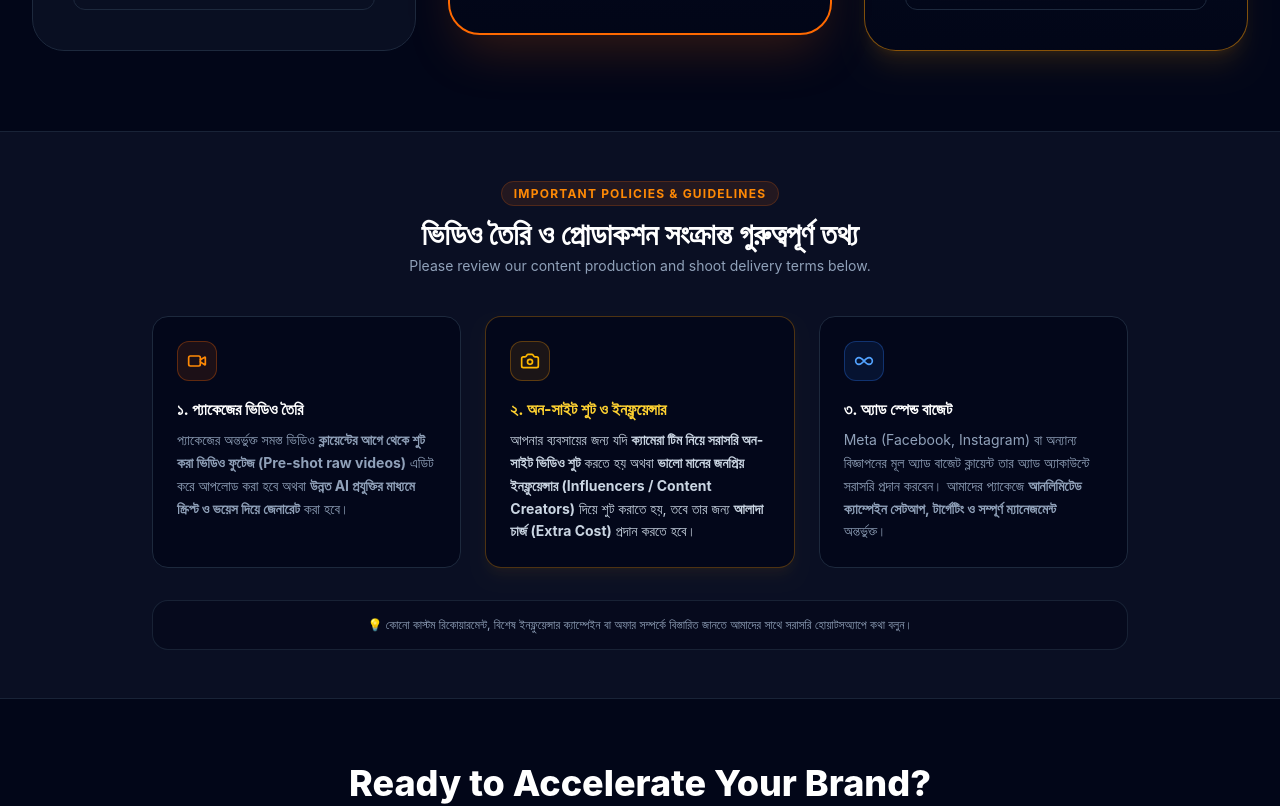
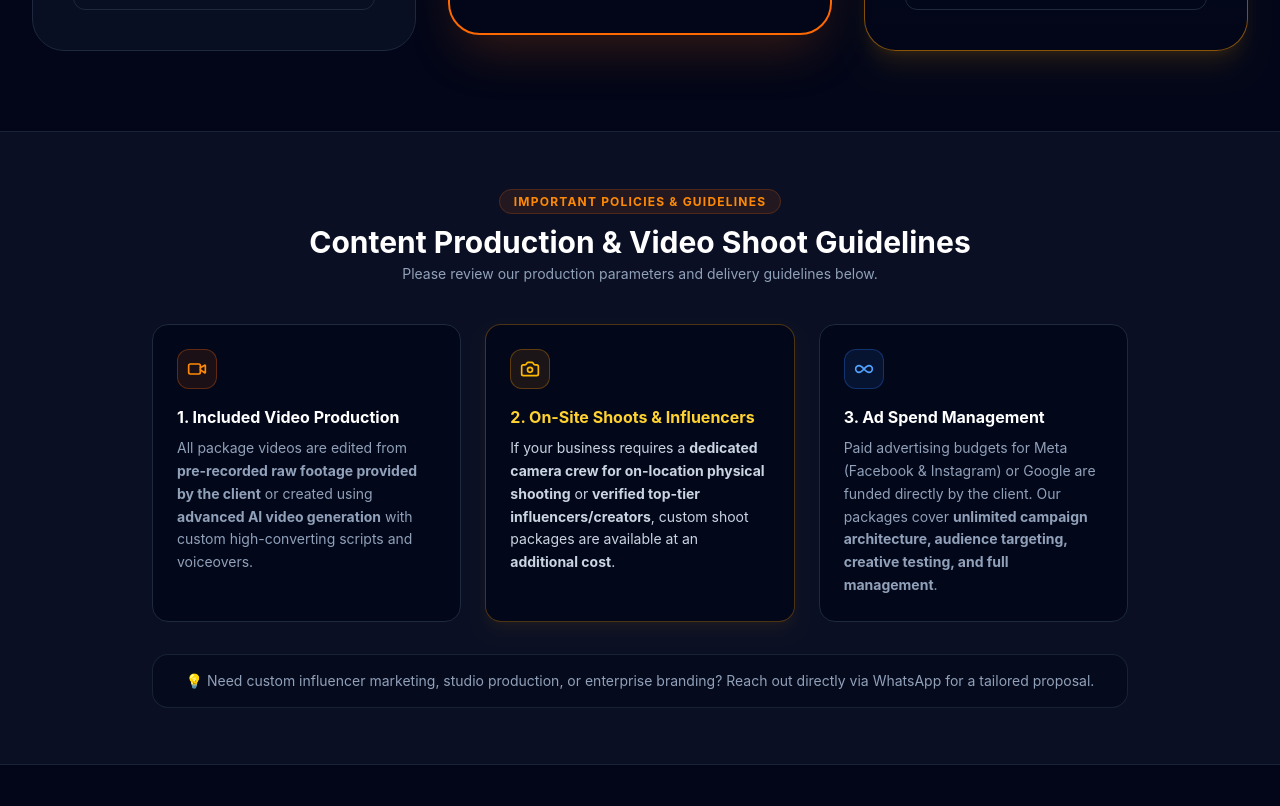
Before and after one commit to jaydeb-jana/Arventa-Ventures, a React (Vite) app: page /pricing in a window 1280 px wide. Shown: the part 1780-2586 px from the top of the page. Built offline with nearby package versions, Linux system fonts and the light colour scheme.

Commit message:
style: convert all text to professional English across home and pricing pages

```diff
--- a/src/components/sections/HomePart4.tsx
+++ b/src/components/sections/HomePart4.tsx
@@ -189,7 +189,7 @@ export function PricingPreview() {
       </div>
       <div className="max-w-5xl mx-auto mt-8 text-center space-y-1">
         <p className="text-slate-400 text-xs italic">
-          * প্যাকেজের অন্তর্ভুক্ত ভিডিওগুলো ক্লায়েন্টের আগে থেকে শুট করা ফুটেজ বা AI দ্বারা তৈরি হবে। আলাদা ক্যামেরা শুট বা ইনফ্লুয়েন্সার মার্কেটিংয়ের জন্য অতিরিক্ত ফি প্রযোজ্য।
+          * Package videos are produced using client pre-recorded raw footage or cutting-edge AI generation. On-site camera shoots or influencer collaborations incur separate production fees.
         </p>
         <p className="text-slate-500 text-xs italic">
           * Ad spend budget will be provided directly by the client to Meta/Google ad accounts.
--- a/src/pages/Pricing.tsx
+++ b/src/pages/Pricing.tsx
@@ -211,18 +211,18 @@ export default function Pricing() {
         </div>
       </Section>
 
-      {/* Explicit Video Shoot & Influencer Guidelines (Requested by user) */}
-      <section className="py-12 bg-slate-900/60 border-y border-slate-800/80">
+      {/* Explicit Video Shoot & Influencer Guidelines */}
+      <section className="py-14 bg-slate-900/60 border-y border-slate-800/80">
         <div className="max-w-5xl mx-auto px-6">
           <div className="text-center mb-10">
-            <span className="text-xs font-bold text-orange-400 uppercase tracking-widest bg-orange-500/10 px-3 py-1 rounded-full border border-orange-500/20">
+            <span className="text-xs font-bold text-orange-400 uppercase tracking-widest bg-orange-500/10 px-3.5 py-1 rounded-full border border-orange-500/20">
               Important Policies & Guidelines
             </span>
             <h2 className="text-2xl sm:text-3xl font-bold text-white mt-3">
-              ভিডিও তৈরি ও প্রোডাকশন সংক্রান্ত গুরুত্বপূর্ণ তথ্য
+              Content Production & Video Shoot Guidelines
             </h2>
             <p className="text-slate-400 text-sm mt-1">
-              Please review our content production and shoot delivery terms below.
+              Please review our production parameters and delivery guidelines below.
             </p>
           </div>
 
@@ -233,10 +233,10 @@ export default function Pricing() {
                 <Video className="w-5 h-5" />
               </div>
               <h3 className="text-base font-bold text-white mb-2">
-                ১. প্যাকেজের ভিডিও তৈরি
+                1. Included Video Production
               </h3>
               <p className="text-slate-400 text-xs sm:text-sm leading-relaxed flex-1">
-                প্যাকেজের অন্তর্ভুক্ত সমস্ত ভিডিও <strong>ক্লায়েন্টের আগে থেকে শুট করা ভিডিও ফুটেজ (Pre-shot raw videos)</strong> এডিট করে আপলোড করা হবে অথবা <strong>উন্নত AI প্রযুক্তির মাধ্যমে স্ক্রিপ্ট ও ভয়েস দিয়ে জেনারেট</strong> করা হবে।
+                All package videos are edited from <strong>pre-recorded raw footage provided by the client</strong> or created using <strong>advanced AI video generation</strong> with custom high-converting scripts and voiceovers.
               </p>
             </div>
 
@@ -246,10 +246,10 @@ export default function Pricing() {
                 <Camera className="w-5 h-5" />
               </div>
               <h3 className="text-base font-bold text-amber-300 mb-2">
-                ২. অন-সাইট শুট ও ইনফ্লুয়েন্সার
+                2. On-Site Shoots & Influencers
               </h3>
               <p className="text-slate-300 text-xs sm:text-sm leading-relaxed flex-1">
-                আপনার ব্যবসায়ের জন্য যদি <strong>ক্যামেরা টিম নিয়ে সরাসরি অন-সাইট ভিডিও শুট</strong> করতে হয় অথবা <strong>ভালো মানের জনপ্রিয় ইনফ্লুয়েন্সার (Influencers / Content Creators)</strong> দিয়ে শুট করাতে হয়, তবে তার জন্য <strong>আলাদা চার্জ (Extra Cost)</strong> প্রদান করতে হবে।
+                If your business requires a <strong>dedicated camera crew for on-location physical shooting</strong> or <strong>verified top-tier influencers/creators</strong>, custom shoot packages are available at an <strong>additional cost</strong>.
               </p>
             </div>
 
@@ -259,17 +259,17 @@ export default function Pricing() {
                 <InfinityIcon className="w-5 h-5" />
               </div>
               <h3 className="text-base font-bold text-white mb-2">
-                ৩. অ্যাড স্পেন্ড বাজেট
+                3. Ad Spend Management
               </h3>
               <p className="text-slate-400 text-xs sm:text-sm leading-relaxed flex-1">
-                Meta (Facebook, Instagram) বা অন্যান্য বিজ্ঞাপনের মূল অ্যাড বাজেট ক্লায়েন্ট তার অ্যাড অ্যাকাউন্টে সরাসরি প্রদান করবেন। আমাদের প্যাকেজে <strong>আনলিমিটেড ক্যাম্পেইন সেটআপ, টার্গেটিং ও সম্পূর্ণ ম্যানেজমেন্ট</strong> অন্তর্ভুক্ত।
+                Paid advertising budgets for Meta (Facebook & Instagram) or Google are funded directly by the client. Our packages cover <strong>unlimited campaign architecture, audience targeting, creative testing, and full management</strong>.
               </p>
             </div>
           </div>
 
           <div className="mt-8 text-center bg-slate-950/50 border border-slate-800/80 rounded-2xl p-4">
-            <p className="text-slate-400 text-xs">
-              💡 কোনো কাস্টম রিকোয়ারমেন্ট, বিশেষ ইনফ্লুয়েন্সার ক্যাম্পেইন বা অফার সম্পর্কে বিস্তারিত জানতে আমাদের সাথে সরাসরি হোয়াটসঅ্যাপে কথা বলুন।
+            <p className="text-slate-400 text-xs sm:text-sm">
+              💡 Need custom influencer marketing, studio production, or enterprise branding? Reach out directly via WhatsApp for a tailored proposal.
             </p>
           </div>
         </div>
```
Also changed, not shown: src/components/layout/Navbar.tsx (+6 -6 lines).
